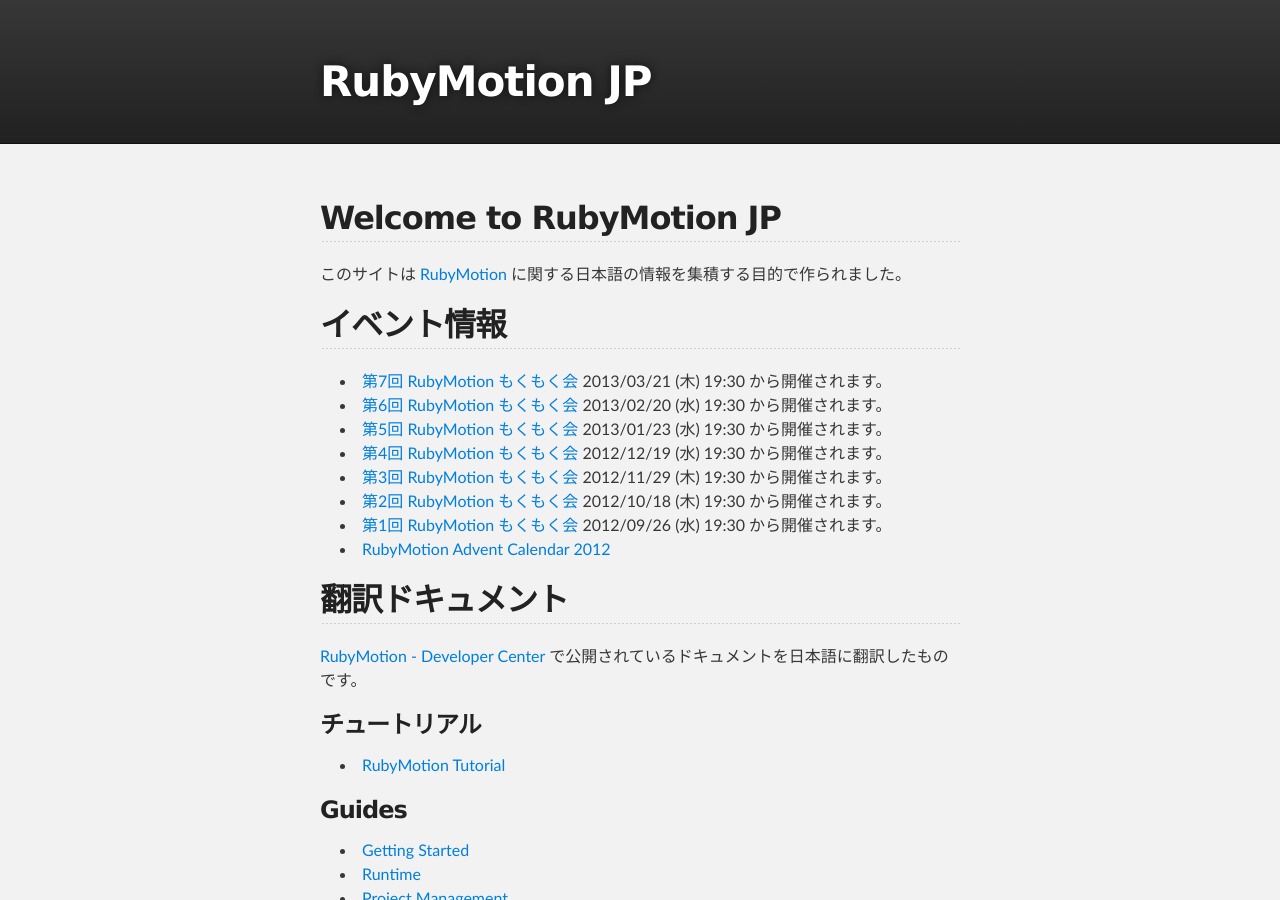
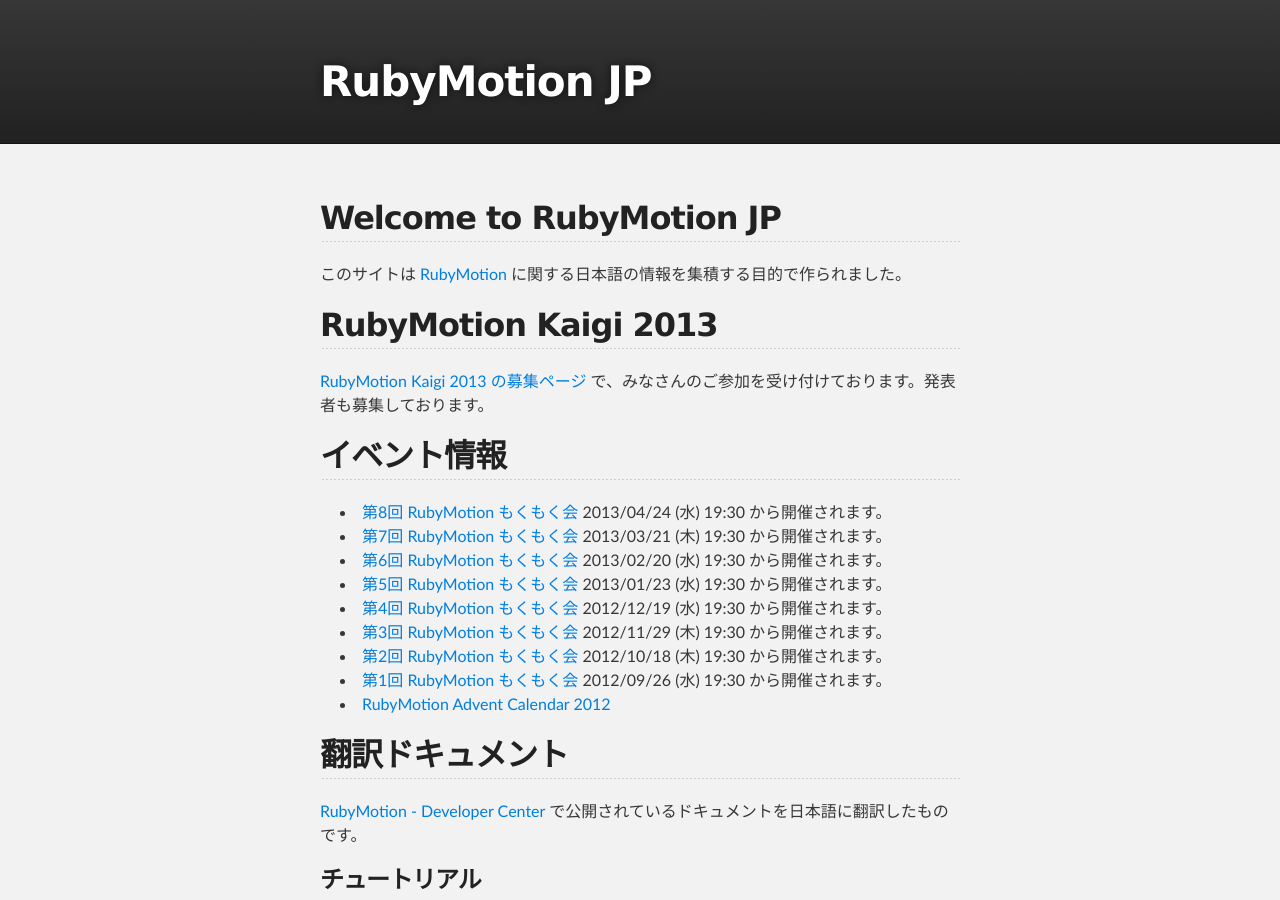
Before and after one commit to RubyMotionJP/rubymotionjp.github.com, a Jekyll site: the page built from index.md, in a window 1280 px wide and 900 px high. Built offline with Jekyll 4.4.1, drawn with Linux system fonts in a browser that asks for light colours.

Commit message:
add the information about "RubyMotion もくもく会" and "RubyMotion Kaigi 2013"

```diff
--- a/index.md
+++ b/index.md
@@ -7,7 +7,12 @@
 
 このサイトは [RubyMotion](http://www.rubymotion.com/) に関する日本語の情報を集積する目的で作られました。
 
+## RubyMotion Kaigi 2013
+[RubyMotion Kaigi 2013 の募集ページ](http://connpass.com/event/2095/) で、みなさんのご参加を受け付けております。発表者も募集しております。
+
 ## イベント情報
+- [第8回 RubyMotion もくもく会](http://connpass.com/event/2089/)
+2013/04/24 (水) 19:30 から開催されます。
 - [第7回 RubyMotion もくもく会](http://connpass.com/event/1917/)
 2013/03/21 (木) 19:30 から開催されます。
 - [第6回 RubyMotion もくもく会](http://connpass.com/event/1745/)
```
